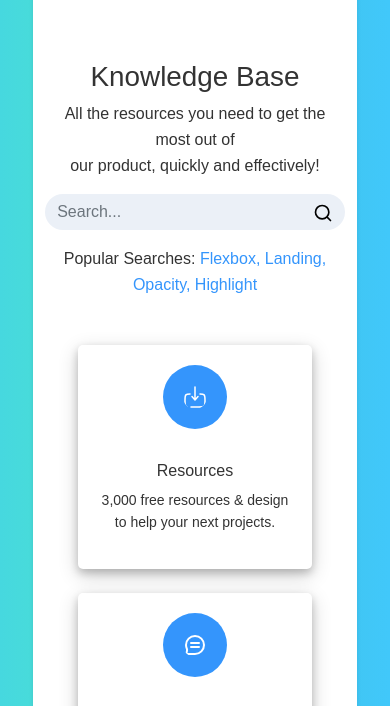
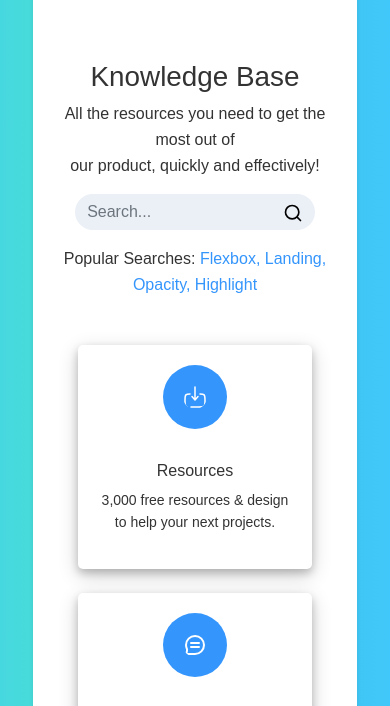
Before and after one commit to Ezeuju/ENTRAID-PROJECT, a plain HTML site: page index.html in a window 390 px wide. Shown: the part 129-835 px from the top of the page. Drawn offline with nearby package versions, Linux system fonts and the light colour scheme.

Commit message:
first commit

```diff
--- a/index.css
+++ b/index.css
@@ -244,6 +244,8 @@
    .search-container {
      background-color: #ebf0f7;
      border-radius: 20px;
+     width: 50%;
+     margin: auto;
    }
 
    .search-input {
@@ -345,3 +347,10 @@
 .alert{
     font-size: 16px;
 }
+
+
+@media screen and (max-width: 1000px) {
+    .search-container{
+        width: 80%;
+    }
+}
```
